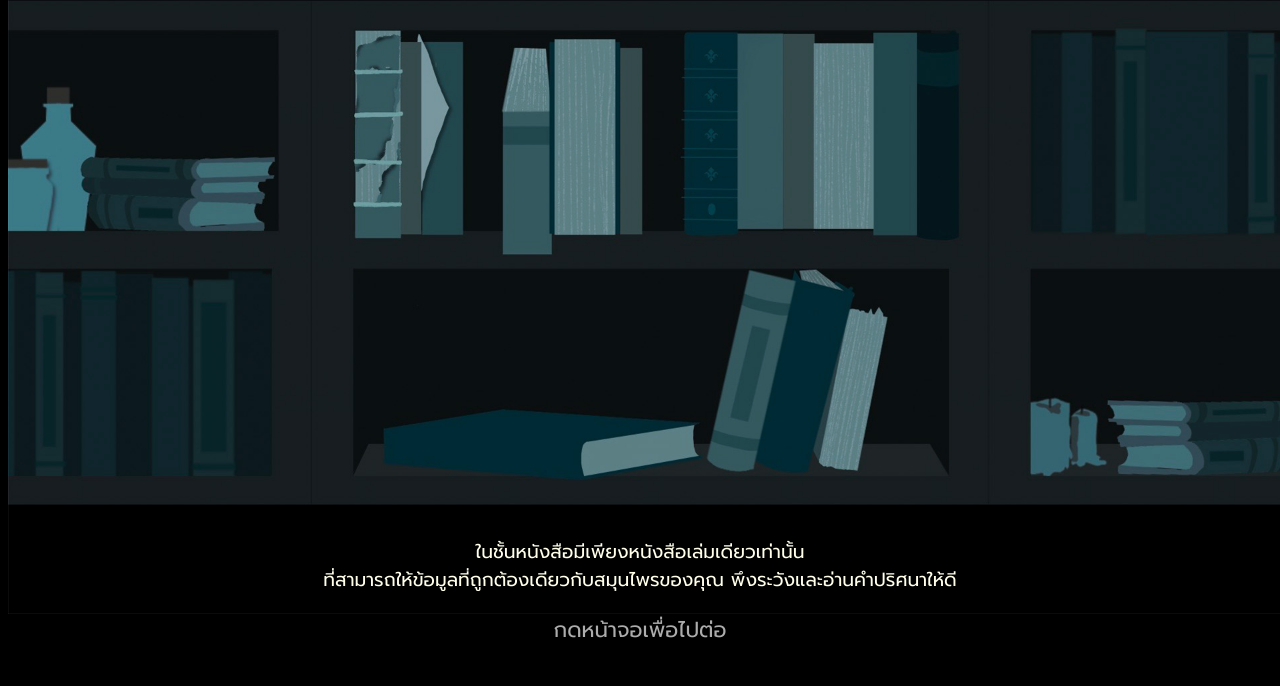
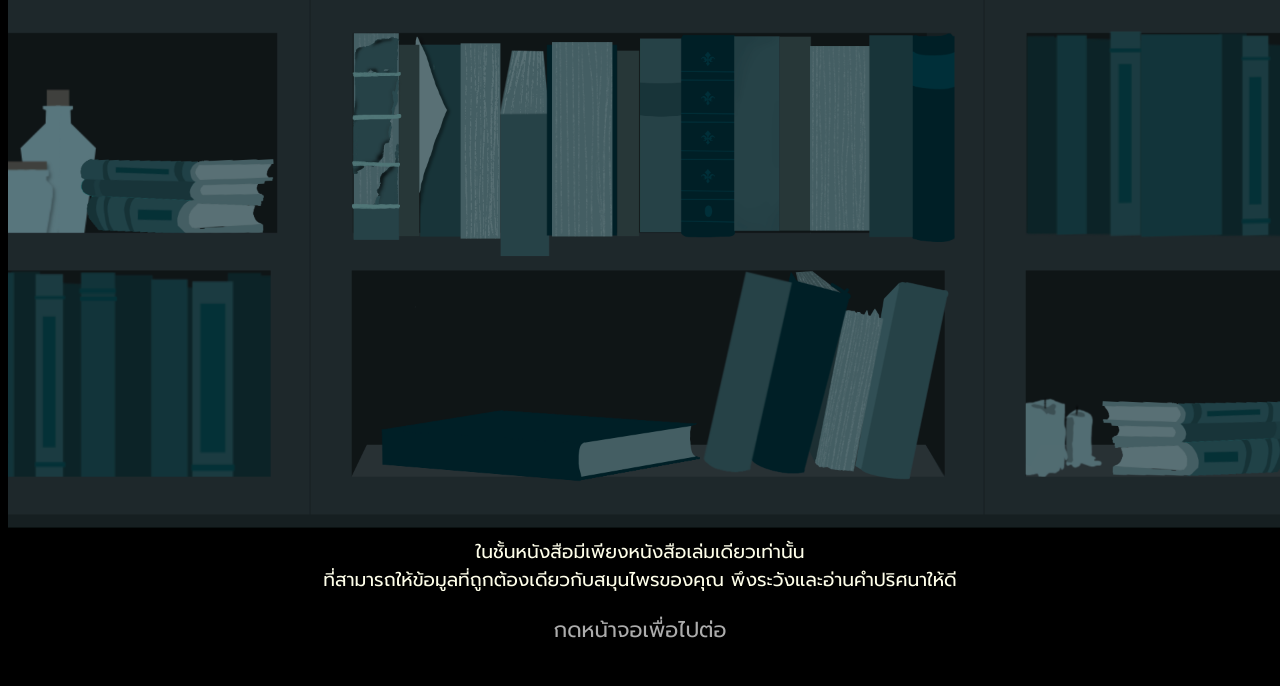
Before and after one commit to Arthurz00/TheWitch-sHerb, a plain HTML site: page html/chapter1-5.html in a window 1280 px wide. Shown: the part 114-800 px from the top of the page. Drawn offline with Linux system fonts and the light colour scheme; a web font is replaced by a local one.

Commit message:
Your commit message

```diff
--- a/html/chapter1-5.html
+++ b/html/chapter1-5.html
@@ -16,7 +16,7 @@
     </style>
 </head>
 <body>
-    <img src="/img/scene_bookshelf/shelfnew2.jpg"style="width: 100%; position: fixed; z-index: 0;opacity: 95%;" >
+    <img src="/img/scene_bookshelf/Shelf_Full.png"style="width: 100%; position: fixed; z-index: 0;opacity: 70%;" >
 
 
     <div class="centerpg_top">
```
Also changed, not shown: html/chapter1-6.html (+1 -1 lines).
